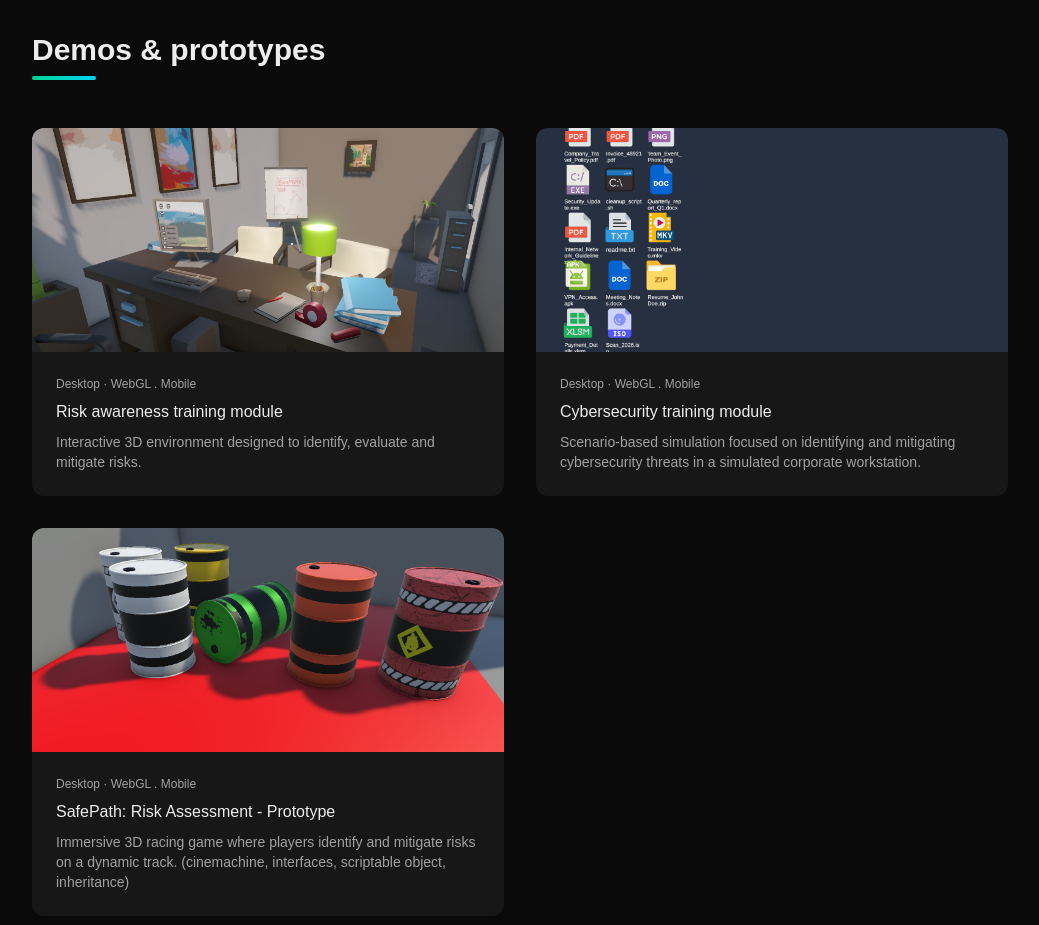
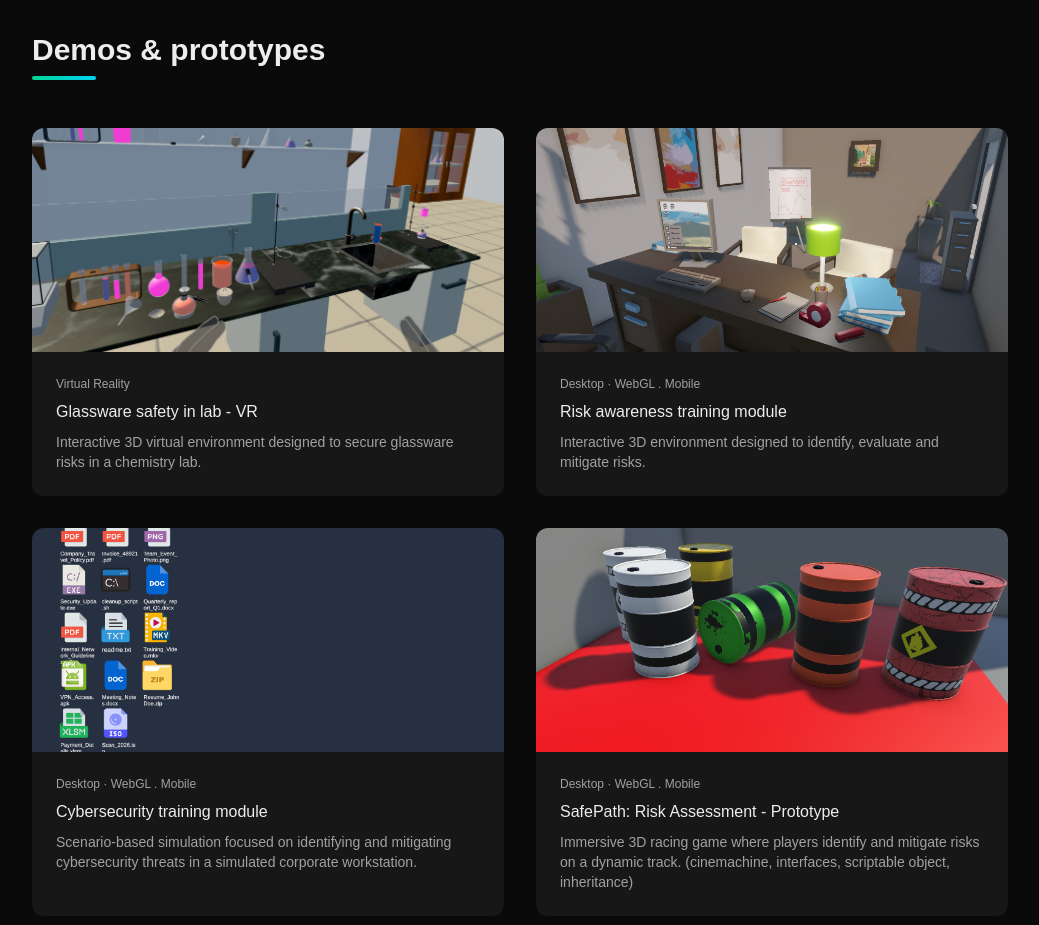
Before and after one commit to Trophaigle/unity_portfolio, a Next.js app: page / in a window 1280 px wide. Shown: the part 2560-3485 px from the top of the page, without its empty margins (120-1159 px from the left). Built offline with nearby package versions, Linux system fonts and the light colour scheme.

Commit message:
new game

```diff
--- a/components/sections/Demos.tsx
+++ b/components/sections/Demos.tsx
@@ -7,9 +7,17 @@ import Image from 'next/image';
 
 
 const demos = [
-
+  {
+    title: "Glassware safety in lab - VR",
+    platform: "Virtual Reality",
+    description:
+      "Interactive 3D virtual environment designed to secure glassware risks in a chemistry lab.",
+    image: "/labVR.jpg",
+    link: "#",
+  },
   {
     title: "Risk awareness training module",
+    platform: "Desktop · WebGL . Mobile",
     description:
       "Interactive 3D environment designed to identify, evaluate and mitigate risks.",
     image: "/image2.png",
@@ -17,6 +25,7 @@ const demos = [
   },
   {
     title: "Cybersecurity training module",
+    platform: "Desktop · WebGL . Mobile",
     description:
       "Scenario-based simulation focused on identifying and mitigating cybersecurity threats in a simulated corporate workstation.",
     image: "/cybersecuMailFile.png",
@@ -24,6 +33,7 @@ const demos = [
   },
   {
     title: "SafePath: Risk Assessment - Prototype",
+    platform: "Desktop · WebGL . Mobile",
     description:
       "Immersive 3D racing game where players identify and mitigate risks on a dynamic track. (cinemachine, interfaces, scriptable object, inheritance)",
     image: "/image.png",
@@ -57,7 +67,7 @@ export default function Demos() {
             {/* Text */}
             <div className="p-6">
               <span className="text-xs text-neutral-400 block mb-2">
-                Desktop · WebGL . Mobile
+                {demo.platform}
               </span>
 
               <h3 className="font-medium mb-2">
```
Also changed, not shown: public/labVR.jpg (added).
